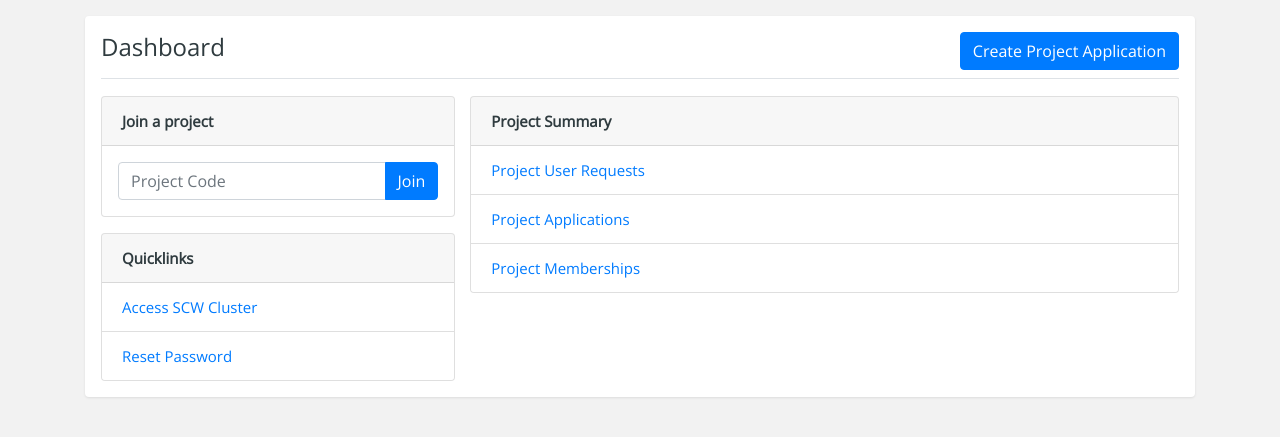
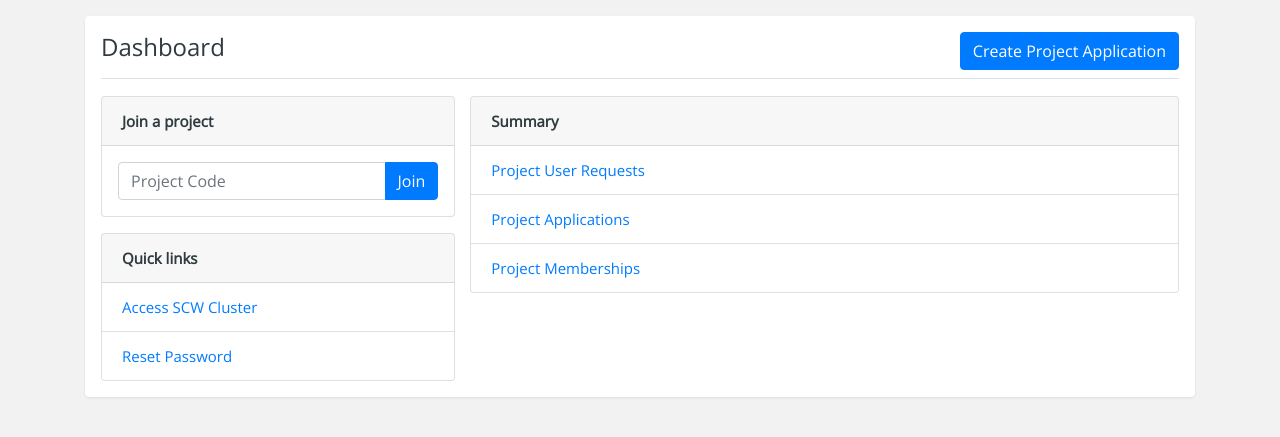
Before and after one commit to issa16/cogs3, a Django app: template templates/dashboard.html in a window 1280 px wide. Shown: the top 437 px of the page. Run offline with Django 3.2, Linux system fonts and the light colour scheme; the template is opened without the code that fills it, so the values that code supplies are empty; some libraries are stand-ins or nearby versions.

Commit message:
Formatting.

```diff
--- a/templates/dashboard.html
+++ b/templates/dashboard.html
@@ -36,7 +36,7 @@
 					<div class="col">
 						<div class="card">
 							<div class="card-header">
-								<b>Quicklinks</b>
+								<b>Quick links</b>
 							</div>
 							<ul class="list-group list-group-flush">
 								<li class="list-group-item d-flex justify-content-between align-items-center disabled">
@@ -53,7 +53,7 @@
 			<div class="col-md-8 mb-3">
 				<div class="card">
 					<div class="card-header">
-						<b>Project Summary</b>
+						<b>Summary</b>
 					</div>
 					<ul class="list-group list-group-flush">
 						<li class="list-group-item d-flex justify-content-between align-items-center">
```
